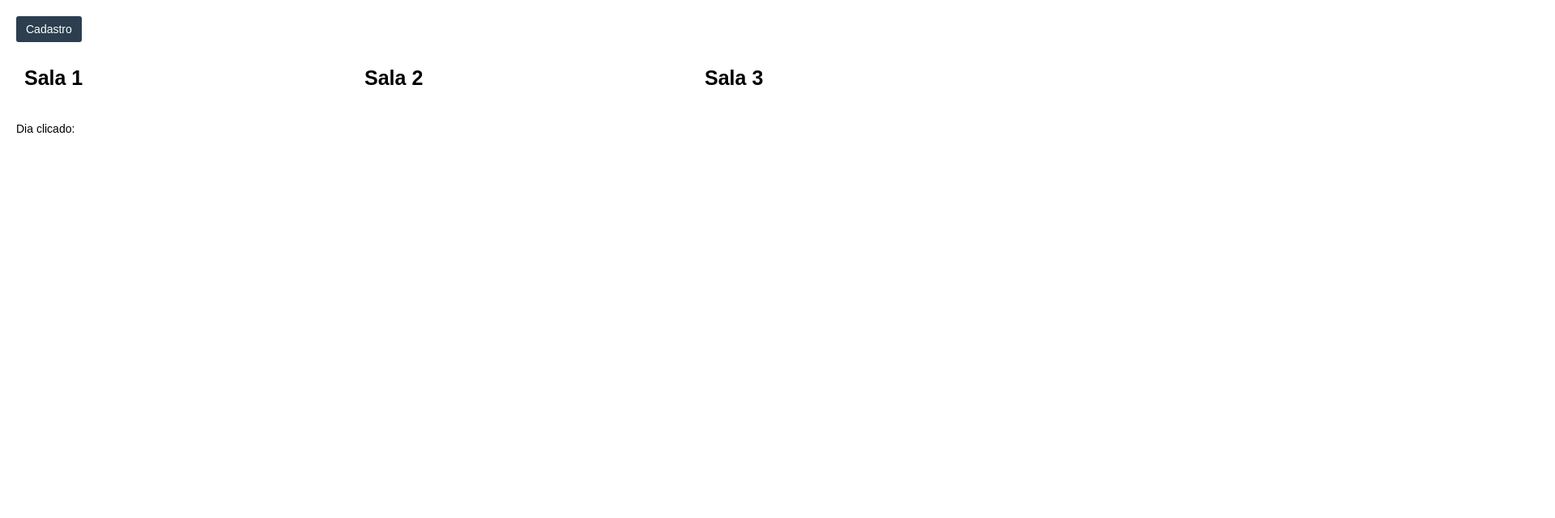
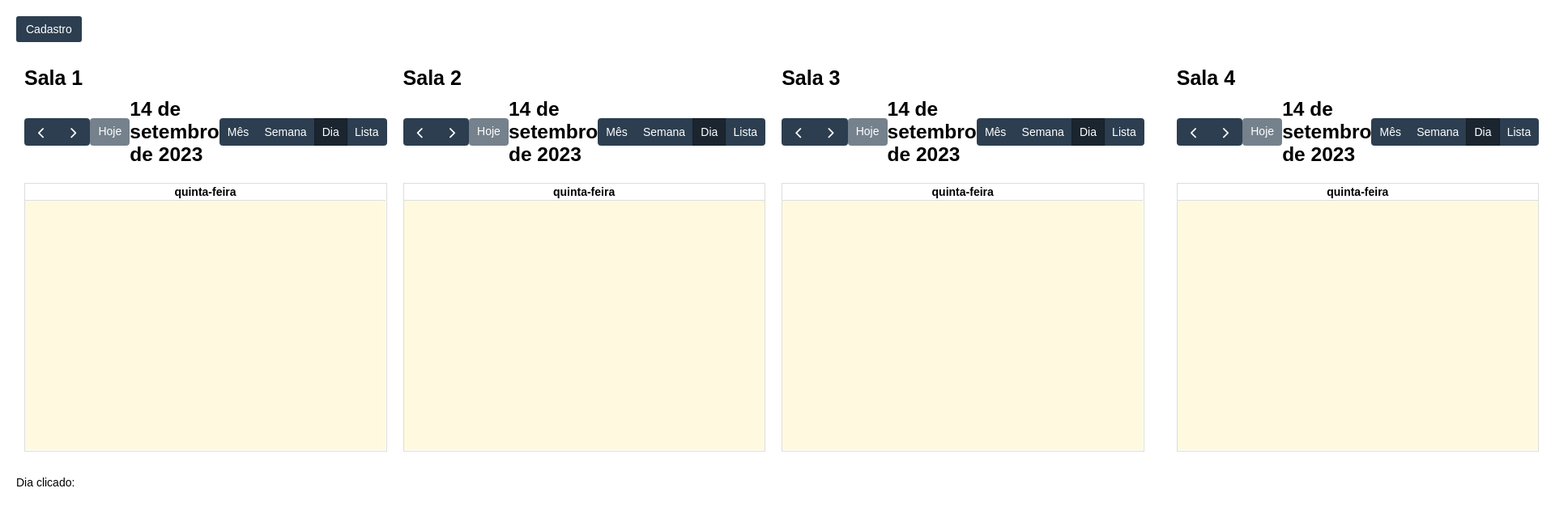
Before and after one commit to Davijluna/fullcalendar-molde, a website with bundled scripts: page index.html in a window 1280 px wide. Shown: the top 640 px of the page at 81% size, 1920 px wide, since content can reach past the window. Built offline with nearby package versions, Linux system fonts and the light colour scheme; no server answers; files whose address does not match are found by name.

Commit message:
feat: adicionando alteração para incluir mais calendários

```diff
--- a/index.html
+++ b/index.html
@@ -5,26 +5,25 @@
 <link rel="stylesheet" href="style.css">
 <script src='/index.global.js'></script>
 <script src="fullcalendar-6.1.8/packages/core/locales/pt-br.global.js"></script>
+<title>Agenda</title>
 </head>
 <body>
-
   <a href="http://difiores-001-site6.etempurl.com/Agenda/Create" target="_blank">
     <button class="fc-button fc-button-primary" class="button">Cadastro</button>
   </a>
 
   <div id="div-container-main">
 
+    <div class='calendar-container'>
 
-
-    <div class='calendar-container'>
       <div class="calendar-wrapper">
           <div class="calendar-label">Sala 1</div>
-      <div id='source-calendar'></div>
+          <div id="one-calendar"></div>
       </div>
 
       <div class="calendar-wrapper">
         <div class="calendar-label">Sala 2</div>
-      <div id='destination-calendar'></div>
+        <div id="two-calendar"></div>
       </div>
 
       <div class="calendar-wrapper">
@@ -32,7 +31,7 @@
         <div id='tree-calendar'></div>
       </div>
 
-    <!-- <div class="calendar-wrapper">
+      <div class="calendar-wrapper">
         <div class="calendar-label">Sala 4</div>
         <div id='four-calendar'></div>
       </div>
@@ -45,7 +44,7 @@
       <div class="calendar-wrapper">
         <div class="calendar-label">Sala 6</div>
         <div id='six-calendar'></div>
-    </div>  -->
+      </div>
 
 
     </div>
@@ -59,7 +58,7 @@
 
 
   <!-- <script src="script.js"></script> -->
-  <!-- <script src="tratamentos.js"></script> -->
+  <script src="./getCalendarElements.js"></script>
   <!-- <script src="https://cdnjs.cloudflare.com/ajax/libs/moment.js/2.29.1/moment.min.js"></script> -->
 
 </body>
```
Also changed, not shown: script.js (+26 -0 lines). Lines whose indentation alone changed are shown as unchanged.
